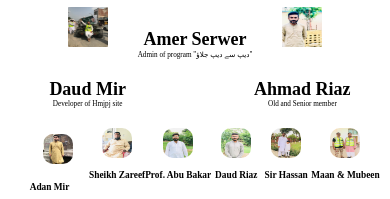
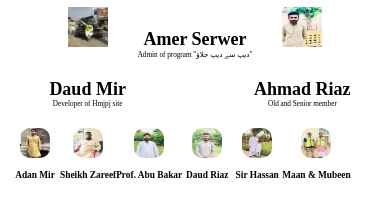
Before and after one commit to Daud2002/Humans-Of-Jalal-pur-Jattan, a plain HTML site: page index.html in a window 390 px wide. Shown: the part 4530-4729 px from the top of the page. Drawn offline with nearby package versions, Linux system fonts and the light colour scheme; a web font is replaced by a local one.

Commit message:
Update phone.css

```diff
--- a/phone.css
+++ b/phone.css
@@ -160,6 +160,9 @@ margin: 0px;
     margin: 0px;
 
 }
+.img1 img{
+    margin: 10px;
+}
 .img2 img{
 margin: 10px;
 }
```
